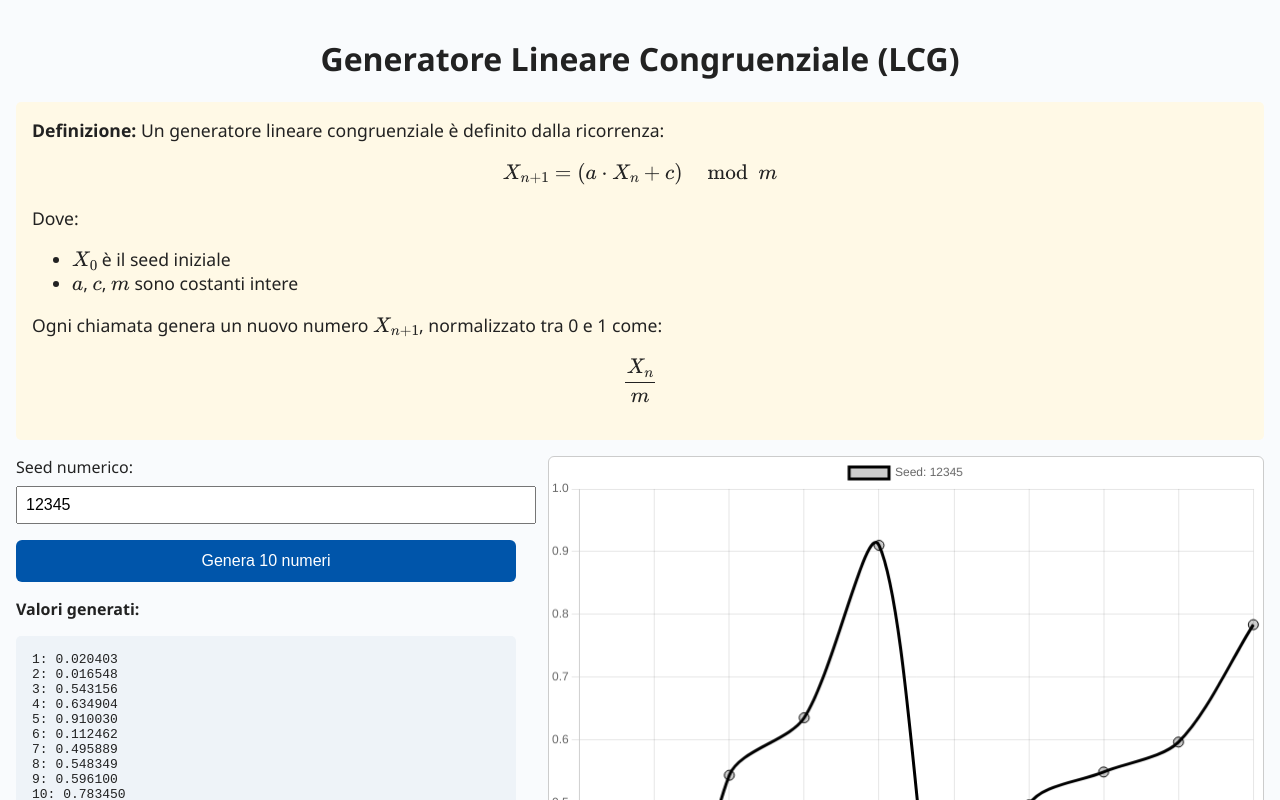
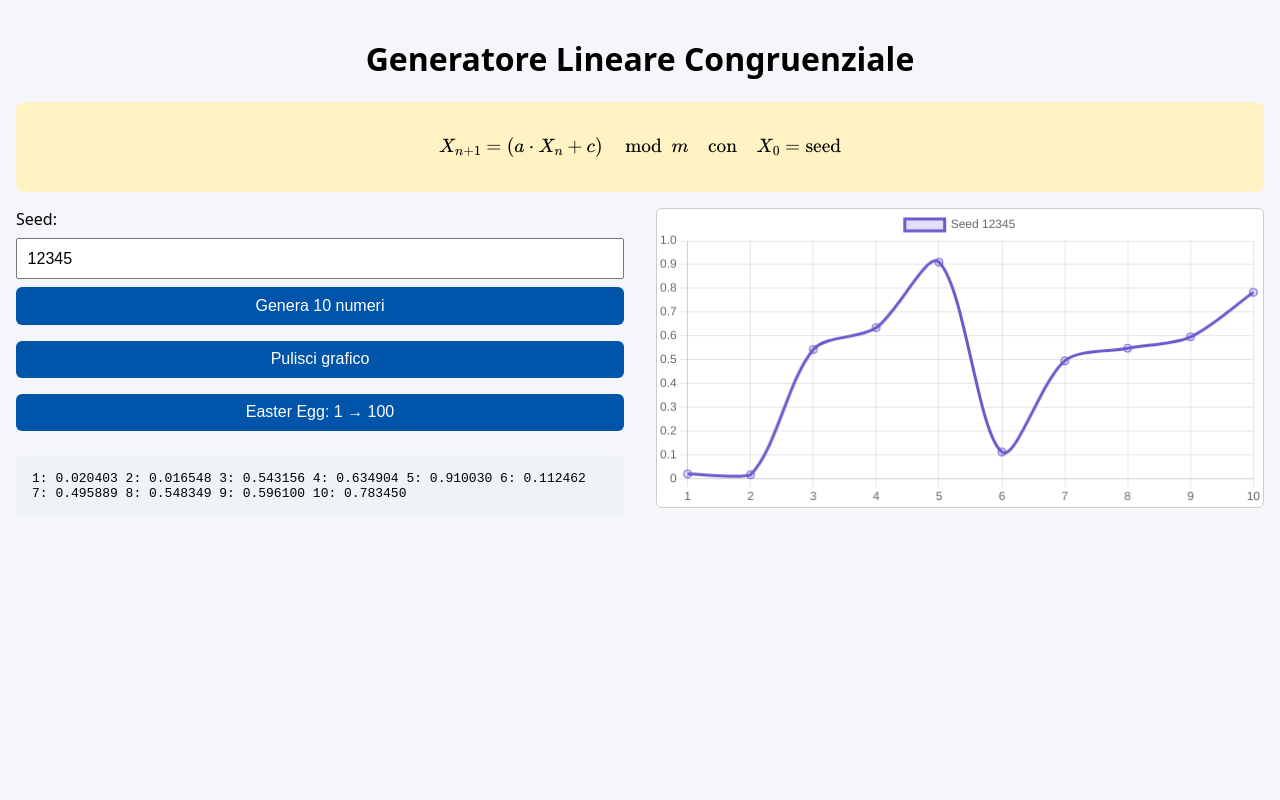
Before and after one commit to salvatorecapolupo/lcg, a plain HTML site: page index.html in a window 1280 px wide. Both pictures are taken after a click on the button "Genera 10 numeri". Shown: the top 800 px of the page. Drawn offline with nearby package versions, Linux system fonts and the light colour scheme.

Commit message:
Update index.html

```diff
--- a/index.html
+++ b/index.html
@@ -1,89 +1,82 @@
 <!DOCTYPE html>
 <html lang="it">
 <head>
-  <meta charset="UTF-8">
-  <meta name="viewport" content="width=device-width, initial-scale=1">
-  <title>Generatore LCG Interattivo</title>
+  <meta charset="UTF-8" />
+  <meta name="viewport" content="width=device-width, initial-scale=1" />
+  <title>LCG Multi Seed</title>
 
-  <!-- Chart.js per il grafico -->
+  <!-- Chart.js -->
   <script src="https://cdn.jsdelivr.net/npm/chart.js"></script>
 
-  <!-- MathJax per le formule -->
+  <!-- MathJax -->
   <script src="https://polyfill.io/v3/polyfill.min.js?features=es6"></script>
-  <script id="MathJax-script" async
-          src="https://cdn.jsdelivr.net/npm/mathjax@3/es5/tex-mml-chtml.js"></script>
+  <script async id="MathJax-script" src="https://cdn.jsdelivr.net/npm/mathjax@3/es5/tex-mml-chtml.js"></script>
 
   <style>
     body {
-      font-family: "Segoe UI", Roboto, sans-serif;
-      background: #f9fbfd;
+      font-family: system-ui, sans-serif;
       margin: 0;
       padding: 1rem;
-      color: #222;
+      background: #f4f6f9;
     }
 
     h1 {
       text-align: center;
     }
 
+    .formula {
+      background: #fff3c4;
+      padding: 1rem;
+      margin: 1rem 0;
+      border-radius: 8px;
+    }
+
     .container {
       display: flex;
+      gap: 2rem;
       flex-wrap: wrap;
-      gap: 2rem;
     }
 
     .interface, .chart-area {
       flex: 1 1 300px;
     }
 
-    .interface {
-      max-width: 500px;
-    }
-
-    label {
-      display: block;
-      margin-bottom: 0.5rem;
-    }
-
-    input[type="number"] {
+    input, button {
+      font-size: 1rem;
+      padding: 0.6rem;
+      margin-top: 0.5rem;
       width: 100%;
-      padding: 0.5rem;
-      margin-bottom: 1rem;
-      font-size: 1rem;
+      box-sizing: border-box;
     }
 
     button {
-      width: 100%;
-      padding: 0.75rem;
-      font-size: 1rem;
       background: #0055aa;
       color: white;
       border: none;
       border-radius: 6px;
       cursor: pointer;
+      margin-bottom: 0.5rem;
     }
 
     button:hover {
       background: #003f82;
     }
 
-    .results {
-      margin-top: 1rem;
-    }
-
     .numbers {
-      font-family: monospace;
-      white-space: pre-wrap;
       background: #eef3f8;
       padding: 1rem;
-      border-radius: 5px;
+      margin-top: 1rem;
+      font-family: monospace;
+      border-radius: 6px;
+      max-height: 300px;
+      overflow-y: auto;
     }
 
     canvas {
-      max-width: 100%;
       background: white;
       border: 1px solid #ccc;
       border-radius: 6px;
+      width: 100%;
     }
 
     @media (max-width: 768px) {
@@ -91,45 +84,26 @@
         flex-direction: column;
       }
     }
-
-    .formula {
-      font-size: 1.1rem;
-      background: #fff9e6;
-      padding: 1rem;
-      border-radius: 5px;
-      margin: 1rem 0;
-    }
   </style>
 </head>
 <body>
-  <h1>Generatore Lineare Congruenziale (LCG)</h1>
+  <h1>Generatore Lineare Congruenziale</h1>
 
   <div class="formula">
-    <strong>Definizione:</strong> Un generatore lineare congruenziale è definito dalla ricorrenza:<br>
     \[
-    X_{n+1} = (a \cdot X_n + c) \mod m
-    \]
-    Dove:
-    <ul>
-      <li>\( X_0 \) è il seed iniziale</li>
-      <li>\( a \), \( c \), \( m \) sono costanti intere</li>
-    </ul>
-    Ogni chiamata genera un nuovo numero \( X_{n+1} \), normalizzato tra 0 e 1 come:
-    \[
-    \frac{X_n}{m}
+    X_{n+1} = (a \cdot X_n + c) \mod m \quad\text{con}\quad X_0 = \text{seed}
     \]
   </div>
 
   <div class="container">
     <div class="interface">
-      <label for="seed">Seed numerico:</label>
+      <label for="seed">Seed:</label>
       <input type="number" id="seed" value="12345" />
       <button onclick="generate()">Genera 10 numeri</button>
+      <button onclick="clearChart()">Pulisci grafico</button>
+      <button onclick="easterEgg()">Easter Egg: 1 → 100</button>
 
-      <div class="results" id="results" style="display:none;">
-        <p><strong>Valori generati:</strong></p>
       <div class="numbers" id="numbers"></div>
-      </div>
     </div>
 
     <div class="chart-area">
@@ -138,92 +112,87 @@
   </div>
 
   <script>
+    // === LCG ===
     function LCG(seed) {
       const a = 1664525;
       const c = 1013904223;
       const m = 2 ** 32;
       let state = seed;
-
-      return function () {
+      return () => {
         state = (a * state + c) % m;
         return state / m;
       };
     }
 
-    let chartInstance = null;
-
-    // Colori accessibili, adatti anche a ipovedenti / DSA
-    const accessibleColors = [
-      '#0072B2', // blu
-      '#D55E00', // arancio scuro
-      '#009E73', // verde
-      '#F0E442', // giallo
-      '#CC79A7', // rosa
-      '#56B4E9', // azzurro
-      '#E69F00', // arancio
-      '#000000'  // nero
+    // === Stable color from seed ===
+    function seedColor(seed) {
+      const palette = [
+        '#0072B2', '#D55E00', '#009E73', '#F0E442',
+        '#CC79A7', '#56B4E9', '#E69F00', '#000000',
+        '#800000', '#6A5ACD', '#FF1493', '#008080',
+        '#228B22', '#B22222', '#A0522D', '#FF6347'
       ];
-
-    function getRandomAccessibleColor() {
-      return accessibleColors[Math.floor(Math.random() * accessibleColors.length)];
+      return palette[seed % palette.length];
     }
 
-    function generate() {
-      const seedInput = document.getElementById("seed");
-      const seed = parseInt(seedInput.value);
-      const rand = LCG(seed);
-
-      const values = [];
-      for (let i = 0; i < 10; i++) {
-        values.push(rand());
-      }
-
-      // Mostra numeri
-      document.getElementById("results").style.display = "block";
-      document.getElementById("numbers").textContent = values.map((v, i) => `${i + 1}: ${v.toFixed(6)}`).join('\n');
-
-      // Crea il grafico
+    // === Chart init ===
     const ctx = document.getElementById("chart").getContext("2d");
-      const color = getRandomAccessibleColor();
-
-      if (chartInstance) chartInstance.destroy();
-
-      chartInstance = new Chart(ctx, {
-        type: 'line',
+    const chart = new Chart(ctx, {
+      type: "line",
       data: {
-          labels: values.map((_, i) => i + 1),
-          datasets: [{
-            label: `Seed: ${seed}`,
-            data: values,
-            borderColor: color,
-            backgroundColor: color + '33', // trasparente
-            fill: false,
-            tension: 0.3,
-            pointRadius: 5,
-            pointHoverRadius: 7
-          }]
+        labels: Array.from({ length: 10 }, (_, i) => i + 1),
+        datasets: []
       },
       options: {
         responsive: true,
-          plugins: {
-            legend: {
-              display: true
-            }
-          },
         scales: {
           y: {
             beginAtZero: true,
             max: 1
-            },
-            x: {
-              title: {
-                display: true,
-                text: "n-esimo valore"
-              }
           }
         }
       }
     });
+
+    // === Generate single seed ===
+    function generate(seedOverride = null) {
+      const seed = seedOverride !== null ? seedOverride : parseInt(document.getElementById("seed").value);
+      const rand = LCG(seed);
+      const values = Array.from({ length: 10 }, () => rand());
+
+      // Add to chart
+      const color = seedColor(seed);
+      chart.data.datasets.push({
+        label: `Seed ${seed}`,
+        data: values,
+        borderColor: color,
+        backgroundColor: color + '33',
+        fill: false,
+        tension: 0.3,
+        pointRadius: 4
+      });
+      chart.update();
+
+      // Show numbers (if manual)
+      if (!seedOverride) {
+        document.getElementById("numbers").textContent =
+          values.map((v, i) => `${i + 1}: ${v.toFixed(6)}`).join("\n");
+      }
+    }
+
+    // === Clear chart ===
+    function clearChart() {
+      chart.data.datasets = [];
+      chart.update();
+      document.getElementById("numbers").textContent = "";
+    }
+
+    // === Easter egg: seed 1 to 100 ===
+    function easterEgg() {
+      clearChart();
+      for (let seed = 1; seed <= 100; seed++) {
+        generate(seed);
+      }
     }
   </script>
 </body>
```
Lines whose indentation alone changed are shown as unchanged.
